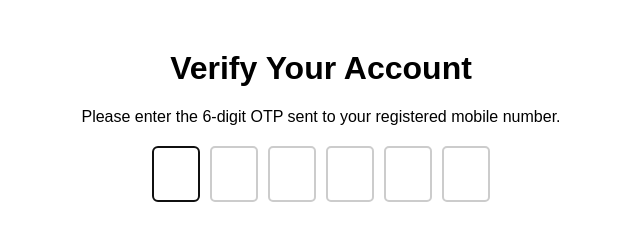
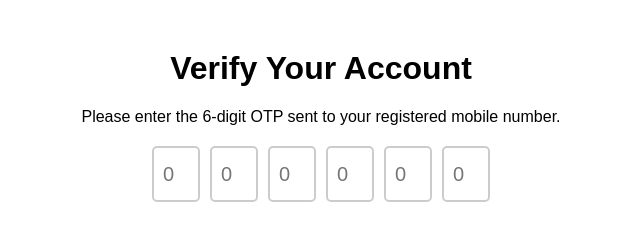
Before and after one commit to acciojob/OTP-pallab1999, a website: page main.html in a window 1280 px wide. Shown: the whole page, without its empty margins (319-959 px from the left). Drawn offline with Linux system fonts and the light colour scheme.

Commit message:
created a submission

```diff
--- a/main.html
+++ b/main.html
@@ -31,12 +31,12 @@
     <p id="verification_subtext">Please enter the 6-digit OTP sent to your registered mobile number.</p>
 
     <div class="code-container">
-        <input type="text" maxlength="1" class="code" id="code-1" autofocus>
-        <input type="text" maxlength="1" class="code" id="code-2">
-        <input type="text" maxlength="1" class="code" id="code-3">
-        <input type="text" maxlength="1" class="code" id="code-4">
-        <input type="text" maxlength="1" class="code" id="code-5">
-        <input type="text" maxlength="1" class="code" id="code-6">
+        <input type="number"  class="code" id="code-1" placeholder="0" min="0" max="9" required>
+        <input type="number"  class="code" id="code-2" placeholder="0" min="0" max="9" required>
+        <input type="number"  class="code" id="code-3" placeholder="0" min="0" max="9" required>
+        <input type="number"  class="code" id="code-4" placeholder="0" min="0" max="9" required>
+        <input type="number"  class="code" id="code-5" placeholder="0" min="0" max="9" required>
+        <input type="number"  class="code" id="code-6" placeholder="0" min="0" max="9" required>
     </div>
 </body>
 </html>
```
Also changed, not shown: script.js (+12 -12 lines).
